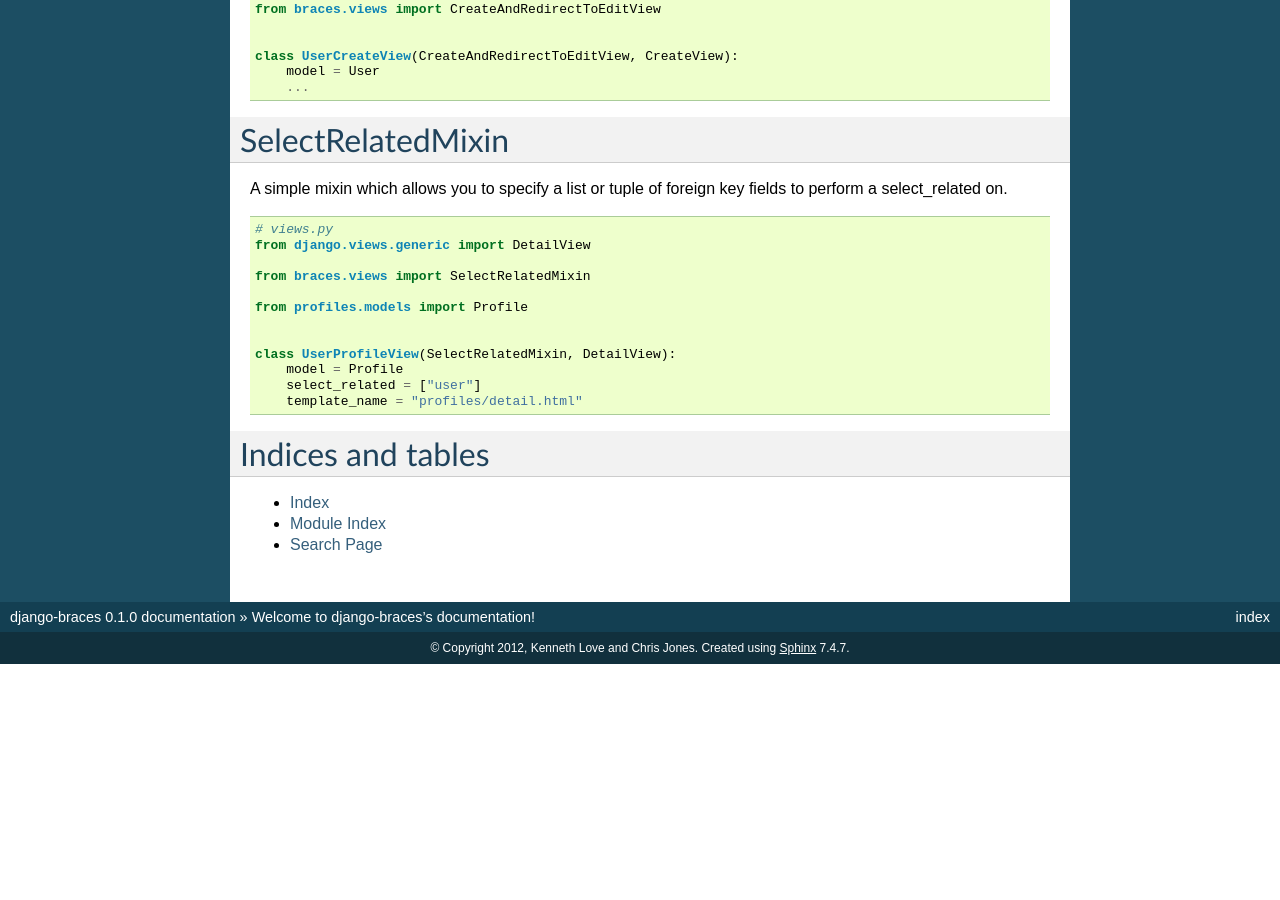
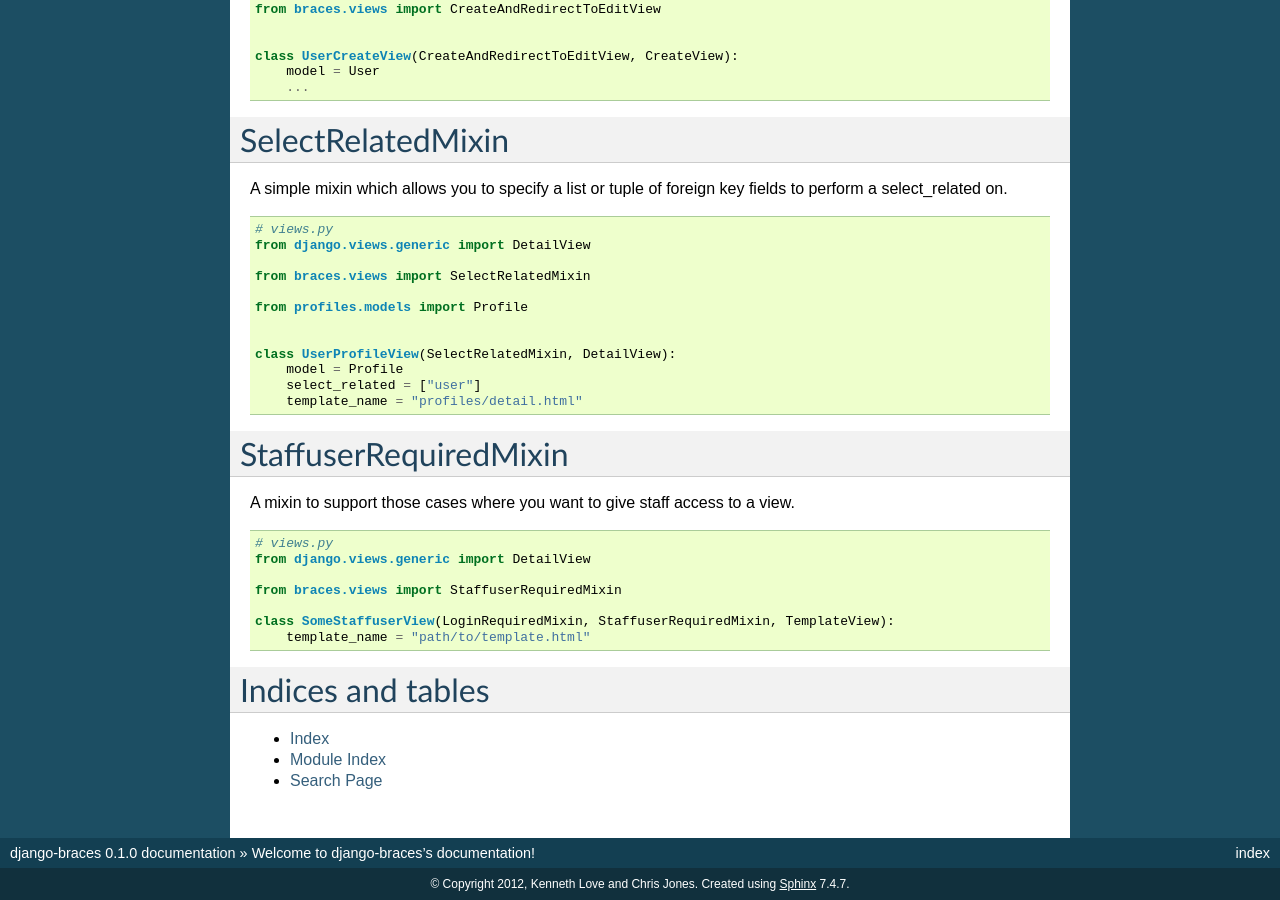
Before and after one commit to brack3t/django-braces, a Sphinx documentation site: the page built from docs/index.rst, in a window 1280 px wide and 900 px high, scrolled down 3602 px. Built offline with Sphinx 7.4.7, drawn with Linux system fonts in a browser that asks for light colours; before the commit the page ends 4266 px from its top, so only the background shows below that; some of the changed text lies outside the part shown.

Commit message:
Adding StaffuserRequiredMixin to support those cases where you want to give staff access to a view.

```diff
--- a/docs/index.rst
+++ b/docs/index.rst
@@ -245,6 +245,21 @@ A simple mixin which allows you to specify a list or tuple of foreign key fields
         select_related = ["user"]
         template_name = "profiles/detail.html"
 
+StaffuserRequiredMixin
+======================
+
+A mixin to support those cases where you want to give staff access to a view.
+
+::
+
+    # views.py
+    from django.views.generic import DetailView
+
+    from braces.views import StaffuserRequiredMixin
+
+    class SomeStaffuserView(LoginRequiredMixin, StaffuserRequiredMixin, TemplateView):
+        template_name = "path/to/template.html"
+
 
 .. _Daniel Sokolowski: https://github.com/danols
 .. _code here: https://github.com/lukaszb/django-guardian/issues/48
```
